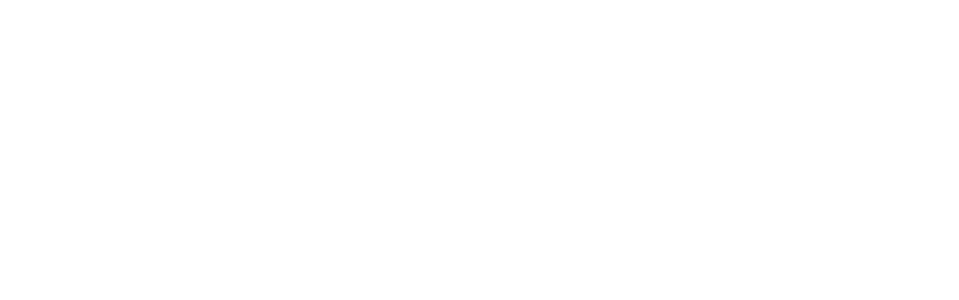
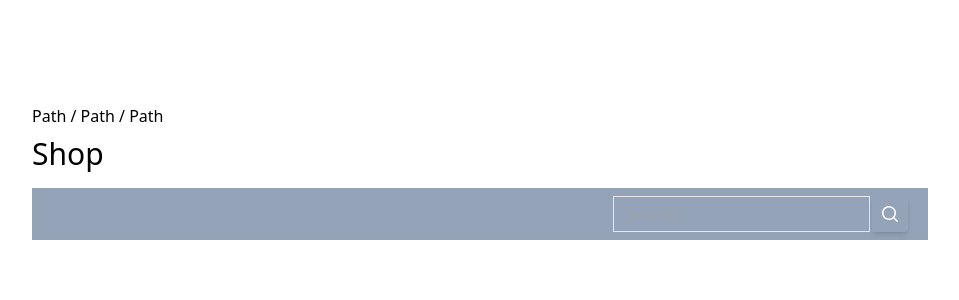
Before and after one commit to No-Country/c13-26-m-node-react, a React (Vite) app in the folder front/: page /shop in a window 1280 px wide. Before the commit this address had no page. Shown: the top 300 px of the page, without its empty margins (32-991 px from the left). Built offline with nearby package versions, Linux system fonts and the light colour scheme.

Commit message:
feat: add products view

```diff
--- a/front/src/App.jsx
+++ b/front/src/App.jsx
@@ -1,6 +1,7 @@
 import "./App.css"
 import Home from "./views/home/Home"
 import Cart from "./views/cart/Cart"
+import Products from "./views/products/Products"
 import { Route, Routes } from "react-router-dom"
 
 function App() {
@@ -9,6 +10,7 @@
 			<Routes>
 				<Route path='/' element={<Home/>}/>
 				<Route path='/cart' element={<Cart/>}/>
+				<Route path='/shop' element={<Products/>}/>
 			</Routes>
 		</div>
 	)
--- a/front/src/components/cart/CartTable/CartTable.jsx
+++ b/front/src/components/cart/CartTable/CartTable.jsx
@@ -24,7 +24,7 @@
 								<DeleteIcon />
 							</button>
 						</td>
-						<td className="">
+						<td className="flex flex-row gap-5">
 							<img src={product.img} alt={product.name} />
 							<p className="text-center">{product.itemName}</p>
 						</td>
--- a/front/src/components/cart/CartTotals/CartTotals.jsx
+++ b/front/src/components/cart/CartTotals/CartTotals.jsx
@@ -11,7 +11,9 @@
 	return (
 		<div>
 			<h2 className="font-semibold mt-5">Cart Totals</h2>
-			<div className="px-5 py-3 flex justify-end items-center gap-5 font-normal shadow-container">
+			<div className="px-5 py-3
+			 								flex justify-end items-center gap-5
+											font-normal shadow-container rounded-b-xl">
 				<p className="mr-auto">Items: {items}</p>
 				<p>Total: ${totalPrice}</p>
 				<button
--- a/front/src/components/counter/Counter.jsx
+++ b/front/src/components/counter/Counter.jsx
@@ -7,8 +7,8 @@
 	return (
 		<div className="flex justify-center items-center gap-3">
 			<button onClick={decrement} className="">-</button>
-			<span>{value}</span>
-			<button onClick={increment}>+</button>
+			<span className="">{value}</span>
+			<button onClick={increment} className="">+</button>
 		</div>
 	)
 }
--- /dev/null
+++ b/front/src/components/products/searchBar/SearchBar.jsx
@@ -0,0 +1,37 @@
+import React from 'react'
+
+const SearchBar = () => {
+
+const clickHandler = () => {
+	alert('click')
+}
+
+	return (
+		<div className="">
+  <div class="flex w-full flex-wrap">
+    <input
+      type="search"
+      className="m-0 mr-0.5 block flex-auto border bg-transparent  px-3 font-normal  text-neutral-700 focus:border-primary focus:text-neutral-700 focus:outline-none "
+      placeholder="Search" />
+
+    <button
+      className="flex items-center rounded-r text-xs p-2 text-white shadow-md"
+      type="button"
+>
+      <svg
+        xmlns="http://www.w3.org/2000/svg"
+        viewBox="0 0 20 20"
+        fill="currentColor"
+        className="h-5 w-5">
+        <path
+          fill-rule="evenodd"
+          d="M9 3.5a5.5 5.5 0 100 11 5.5 5.5 0 000-11zM2 9a7 7 0 1112.452 4.391l3.328 3.329a.75.75 0 11-1.06 1.06l-3.329-3.328A7 7 0 012 9z"
+          clip-rule="evenodd" />
+      </svg>
+    </button>
+  </div>
+</div>
+	)
+}
+
+export default SearchBar
--- /dev/null
+++ b/front/src/components/products/upperBar/UpperBar.jsx
@@ -0,0 +1,13 @@
+import React from 'react'
+import SearchBar from '../searchBar/SearchBar'
+
+const UpperBar = () => {
+	return (
+		<div className='flex justify-end
+										w-full py-2 px-5 bg-slate-400 my-2'>
+			<SearchBar />
+		</div>
+	)
+}
+
+export default UpperBar
--- /dev/null
+++ b/front/src/components/sectionTitle/SectionTitle.jsx
@@ -0,0 +1,14 @@
+import React from "react"
+
+const SectionTitle = ({title}) => {
+	return (
+		<div>
+			<div id="path">
+				<p className="mt-10">Path / Path / Path</p>
+			</div>
+			<h2 className="text-3xl font-normal py-2">{title}</h2>
+		</div>
+	)
+}
+
+export default SectionTitle
--- a/front/src/views/cart/Cart.jsx
+++ b/front/src/views/cart/Cart.jsx
@@ -1,6 +1,7 @@
 import { useState } from "react"
 import CartTable from "../../components/cart/CartTable/CartTable"
 import CartTotals from "../../components/cart/CartTotals/CartTotals"
+import SectionTitle from "../../components/sectionTitle/SectionTitle"
 
 let InitProducts = [
 	{
@@ -27,12 +28,9 @@
 
 	return (
 		<div>
-			<div id="allcontainer" className="max-w-4xl m-auto ">
-        <div id="header">
-          <div id="path">
-            <p className='mt-10'>Home / Cart</p>
-          </div>
-          <h2 className="text-3xl font-normal py-2">Cart</h2>
+			<div id="allcontainer" className="max-w-4xl m-auto px-[5%] ">
+        <div id="">
+					<SectionTitle title='Cart'/>
           <CartTable products={products} />
           <CartTotals totals={totals}/>
         </div>
--- a/front/src/views/products/Products.jsx
+++ b/front/src/views/products/Products.jsx
@@ -1,9 +1,16 @@
-import React from 'react'
+import React from "react"
+import UpperBar from "../../components/products/upperBar/UpperBar"
+import SectionTitle from "../../components/sectionTitle/SectionTitle"
 
 const Products = () => {
-  return (
-    <div>Products</div>
-  )
+	return (
+		<div id="all-container" className="p-[5%]">
+			<div className="max-w-full-container">
+				<SectionTitle title="Shop" />
+				<UpperBar />
+			</div>
+		</div>
+	)
 }
 
 export default Products
--- a/front/tailwind.config.js
+++ b/front/tailwind.config.js
@@ -9,6 +9,9 @@
       boxShadow: {
         "container": "rgba(0, 0, 0, 0.24) 0px 3px 8px",
       },
+      maxWidth: {
+        'full-container': '56rem'
+      }
     },
   },
   plugins: [],
```
